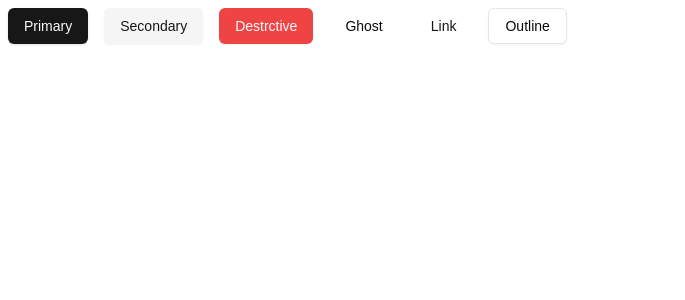
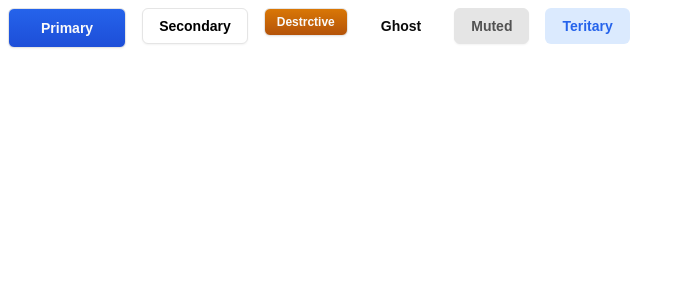
Before and after one commit to metadol/zira, a Next.js app: page / in a window 1280 px wide. Shown: the top 300 px of the page, without its empty margins (0-685 px from the left). Built offline with nearby package versions, Linux system fonts and the light colour scheme.

Commit message:
customised shadcn button

```diff
--- a/src/app/page.tsx
+++ b/src/app/page.tsx
@@ -4,12 +4,12 @@ import { TestComponent } from "@/features/test";
 export default function Home() {
   return (
     <div className="flex gap-4 p-2">
-      <Button>Primary</Button>
+      <Button variant={"primary"} size={"lg"}>Primary</Button>
       <Button variant={"secondary"}>Secondary</Button>
-      <Button variant={"destructive"}>Destrctive</Button>
+      <Button variant={"destructive"} size={"xs"}>Destrctive</Button>
       <Button variant={"ghost"}>Ghost</Button>
-      <Button variant={"link"}>Link</Button>
-      <Button variant={"outline"}>Outline</Button>
+      <Button variant={"muted"}>Muted</Button>
+      <Button variant={"teritary"}>Teritary</Button>
     </div>
   );
 }
--- a/src/components/ui/button.tsx
+++ b/src/components/ui/button.tsx
@@ -5,30 +5,32 @@ import { cva, type VariantProps } from "class-variance-authority"
 import { cn } from "@/lib/utils"
 
 const buttonVariants = cva(
-  "inline-flex items-center justify-center gap-2 whitespace-nowrap rounded-md text-sm font-medium transition-colors focus-visible:outline-none focus-visible:ring-1 focus-visible:ring-ring disabled:pointer-events-none disabled:opacity-50 [&_svg]:pointer-events-none [&_svg]:size-4 [&_svg]:shrink-0",
+  "inline-flex items-center justify-center gap-2 whitespace-nowrap rounded-md text-sm font-semibold transition-colors focus-visible:outline-none focus-visible:ring-1 focus-visible:ring-ring disabled:pointer-events-none disabled:bg-neutrial-100 disabled:from-neutral-100 disabled:to-neutral-100 disabled:text-neutral-300 border border-neutral-200 shadow-sm",
   {
     variants: {
       variant: {
-        default:
-          "bg-primary text-primary-foreground shadow hover:bg-primary/90",
+        primary:
+          "bg-gradient-to-b from-blue-600 to-blue-700 text-primary-foreground  hover:from-blue-700 hover:to-blue-700 ",
         destructive:
-          "bg-destructive text-destructive-foreground shadow-sm hover:bg-destructive/90",
+          "bg-gradient-to-b from-amber-600 to-amber-700 text-destructive-foreground hover:from-amber-700 hover:to-amber-700",
         outline:
           "border border-input bg-background shadow-sm hover:bg-accent hover:text-accent-foreground",
         secondary:
-          "bg-secondary text-secondary-foreground shadow-sm hover:bg-secondary/80",
-        ghost: "hover:bg-accent hover:text-accent-foreground",
-        link: "text-primary underline-offset-4 hover:underline",
+          "bg-white text-black hover:bg-neutral-100",
+        ghost: "border-transparent shadow-none hover:bg-accent hover:text-accent-foreground",
+        muted: "bg-neutral-200  text-neutral-600 hover:bg-neutral-200/80",
+        teritary: "bg-blue-100 text-blue-600 border-transparent hover:bg-blue-200 shadow-none",
       },
       size: {
         default: "h-9 px-4 py-2",
-        sm: "h-8 rounded-md px-3 text-xs",
+        xs: "h-7 rounded-md px-3 text-xs",
+        sm: "h-8 rounded-md px-3 ",
         lg: "h-10 rounded-md px-8",
         icon: "h-9 w-9",
       },
     },
     defaultVariants: {
-      variant: "default",
+      variant: "primary",
       size: "default",
     },
   }
@@ -36,7 +38,7 @@ const buttonVariants = cva(
 
 export interface ButtonProps
   extends React.ButtonHTMLAttributes<HTMLButtonElement>,
-    VariantProps<typeof buttonVariants> {
+  VariantProps<typeof buttonVariants> {
   asChild?: boolean
 }
 
```
